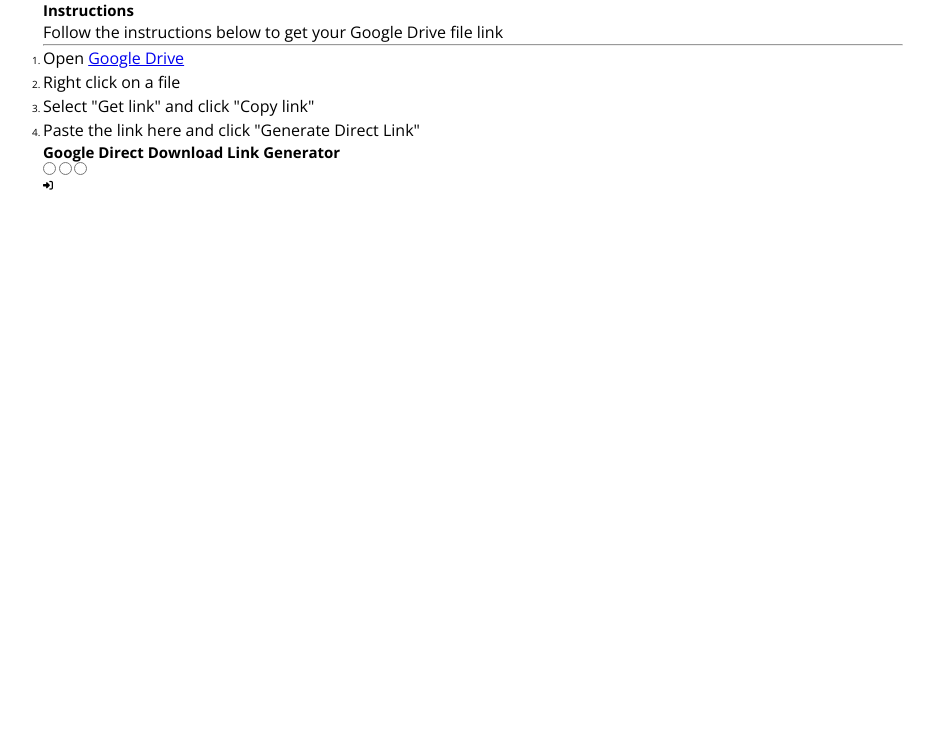
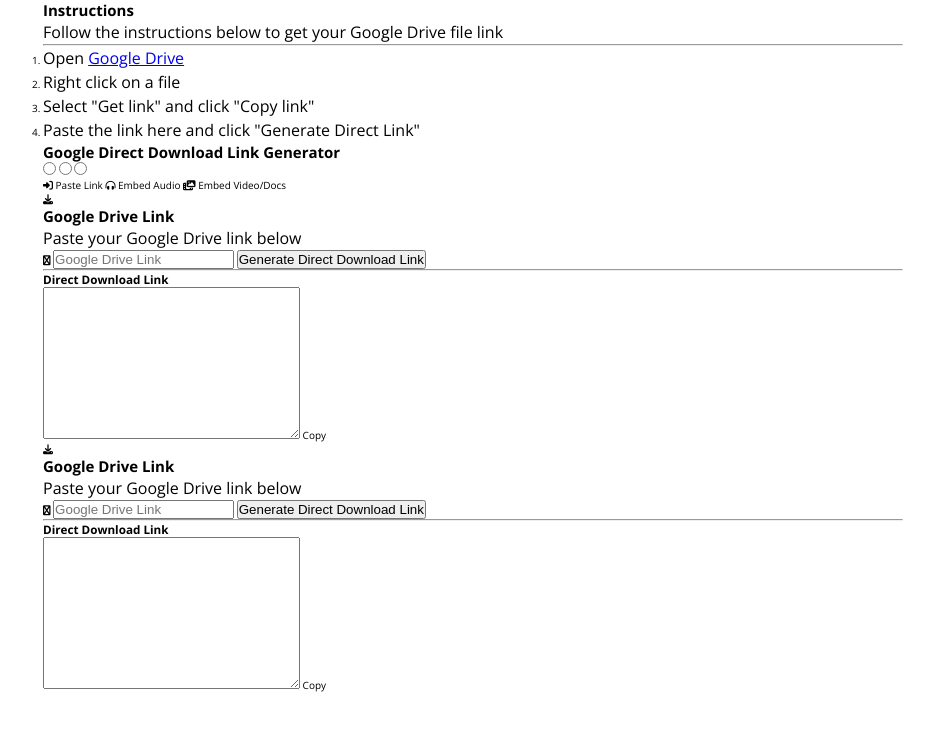
Before and after one commit to OybekKayumov/javascript-100-days, a website: page 8-ggl-drv-dwnl-link/index.html in a window 1280 px wide. Shown: the whole page, without its empty margins (167-1101 px from the left). Drawn offline with nearby package versions, Linux system fonts and the light colour scheme.

Commit message:
Add Google Drive Download Link Generator

```diff
--- a/8-ggl-drv-dwnl-link/index.html
+++ b/8-ggl-drv-dwnl-link/index.html
@@ -55,8 +55,69 @@
             <nav>
               <label for="login" class="login">
                 <i class="fas fa-sign-in-alt"></i>
+                Paste Link
+              </label>
+              <label for="login" class="login">
+                <i class="fas fa-headphones-alt"></i>
+                Embed Audio
+              </label>
+              <label for="login" class="login">
+                <i class="fas fa-photo-video"></i>
+                Embed Video/Docs
               </label>
             </nav>
+
+            <!-- tab content section -->
+            <section>
+              <div class="content content-link">
+                <i class="fas fa-download"></i>
+                <h2>Google Drive Link</h2>
+                <p>Paste your Google Drive link below</p>
+
+                <form action="">
+                  <label for="glink">
+                    <i class="fas fa-google-drive"></i>
+                    <input type="text" placeholder="Google Drive Link" class="glink" id="glink" autocomplete="off" required>
+                  </label>
+
+                  <button id="btn" class="btn">
+                    Generate Direct Download Link
+                  </button>
+
+                  <div class="embed-code">
+                    <hr>
+                    <h3>Direct Download Link</h3>
+                    <textarea name="" id="download-link" class="embed" cols="30" rows="10"></textarea>
+                    <span class="copy">Copy</span>
+                  </div>
+                </form>
+              </div>
+
+              <!-- audio embed -->
+              <div class="content content-link">
+                <i class="fas fa-download"></i>
+                <h2>Google Drive Link</h2>
+                <p>Paste your Google Drive link below</p>
+
+                <form action="">
+                  <label for="glink">
+                    <i class="fas fa-google-drive"></i>
+                    <input type="text" placeholder="Google Drive Link" class="glink" id="glink" autocomplete="off" required>
+                  </label>
+
+                  <button id="btn" class="btn">
+                    Generate Direct Download Link
+                  </button>
+
+                  <div class="embed-code">
+                    <hr>
+                    <h3>Direct Download Link</h3>
+                    <textarea name="" id="download-link" class="embed" cols="30" rows="10"></textarea>
+                    <span class="copy">Copy</span>
+                  </div>
+                </form>
+              </div>
+            </section>
           </div>
         </div>
       </section>
```
